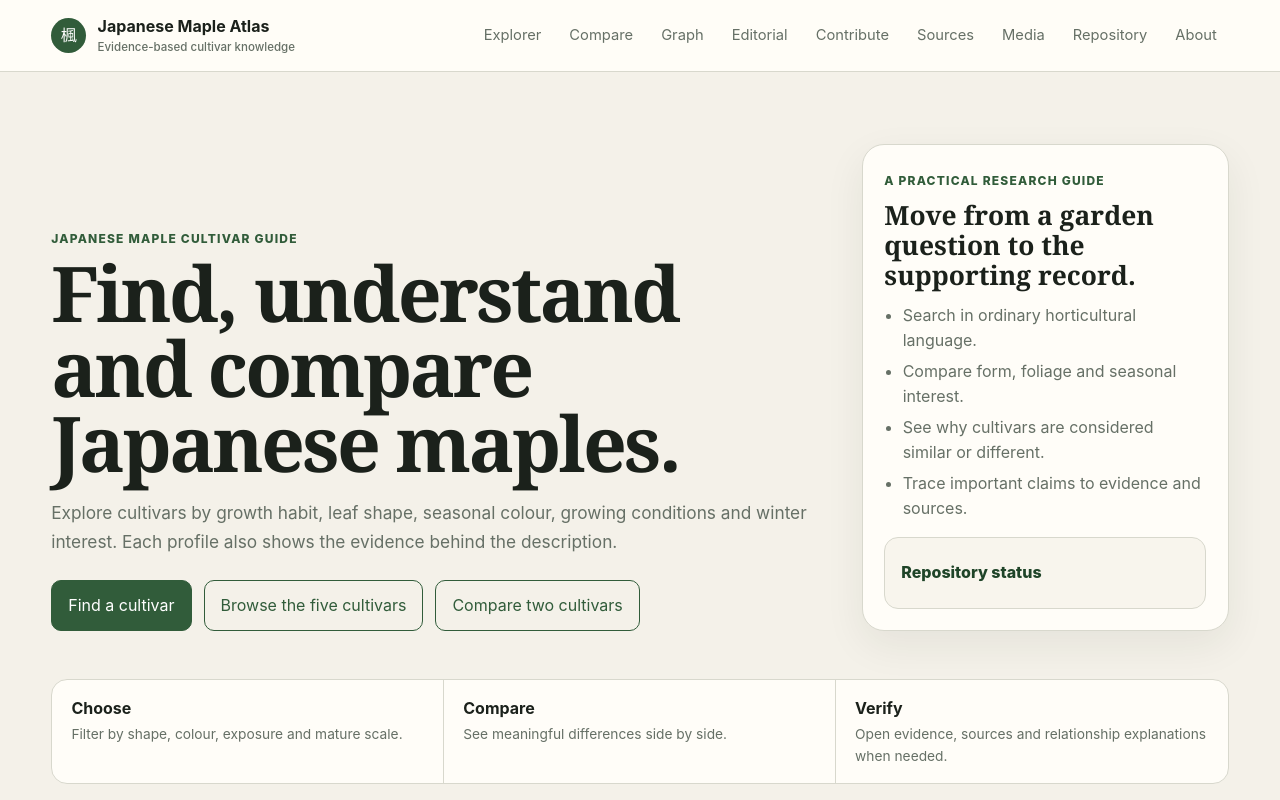
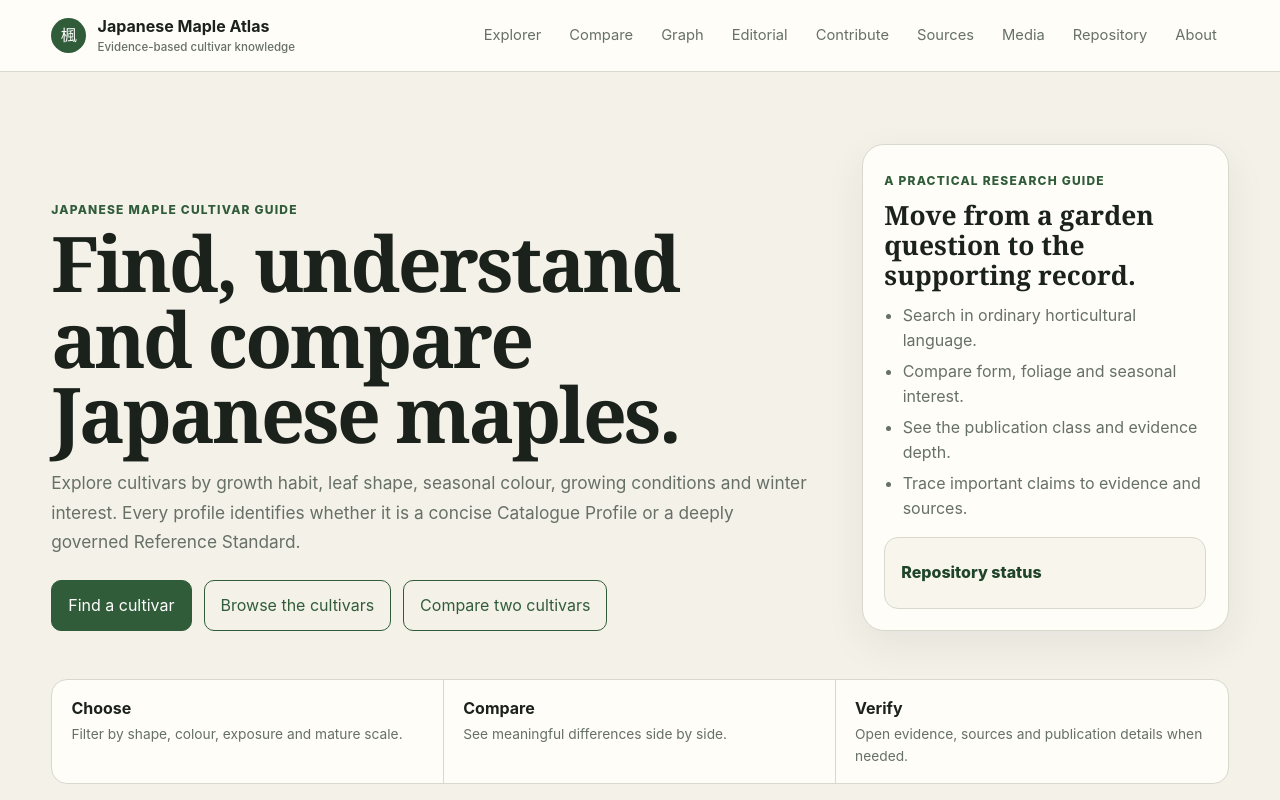
Before and after one commit to JorisMB82/japanese-maple-atlas, a Next.js app: page / in a window 1280 px wide. Shown: the top 800 px of the page. Built offline with nearby package versions, Linux system fonts and the light colour scheme.

Commit message:
Catalogue MVP: make home page publication-class aware

```diff
--- a/app/page.js
+++ b/app/page.js
@@ -12,24 +12,24 @@ export default function Home() {
       <div>
         <div className="kicker">Japanese maple cultivar guide</div>
         <h1>Find, understand and compare Japanese maples.</h1>
-        <p>Explore cultivars by growth habit, leaf shape, seasonal colour, growing conditions and winter interest. Each profile also shows the evidence behind the description.</p>
-        <div className="heroActions"><a className="button" href="/explorer">Find a cultivar</a><a className="button secondary" href="#directory-heading">Browse the five cultivars</a><a className="button secondary" href="/compare">Compare two cultivars</a></div>
+        <p>Explore cultivars by growth habit, leaf shape, seasonal colour, growing conditions and winter interest. Every profile identifies whether it is a concise Catalogue Profile or a deeply governed Reference Standard.</p>
+        <div className="heroActions"><a className="button" href="/explorer">Find a cultivar</a><a className="button secondary" href="#directory-heading">Browse the cultivars</a><a className="button secondary" href="/compare">Compare two cultivars</a></div>
       </div>
       <aside className="heroPanel">
         <span className="panelEyebrow">A practical research guide</span>
         <h2>Move from a garden question to the supporting record.</h2>
-        <ul className="plainFeatureList"><li>Search in ordinary horticultural language.</li><li>Compare form, foliage and seasonal interest.</li><li>See why cultivars are considered similar or different.</li><li>Trace important claims to evidence and sources.</li></ul>
-        <details className="compactDisclosure"><summary>Repository status</summary><div className="statGrid"><div><strong>{stats.cultivars}</strong><span>Cultivars</span></div><div><strong>{stats.species}</strong><span>Species</span></div><div><strong>{stats.graphNodes}</strong><span>Relationship nodes</span></div><div><strong>{stats.graphEdges}</strong><span>Verified connections</span></div></div><p>RC-001 through RC-005 remain frozen and hash-protected. The interface is derived from those source records.</p></details>
+        <ul className="plainFeatureList"><li>Search in ordinary horticultural language.</li><li>Compare form, foliage and seasonal interest.</li><li>See the publication class and evidence depth.</li><li>Trace important claims to evidence and sources.</li></ul>
+        <details className="compactDisclosure"><summary>Repository status</summary><div className="statGrid"><div><strong>{stats.cultivars}</strong><span>Cultivars</span></div><div><strong>{stats.referenceStandards}</strong><span>Reference Standards</span></div><div><strong>{stats.catalogueProfiles}</strong><span>Catalogue Profiles</span></div><div><strong>{stats.graphEdges}</strong><span>Verified connections</span></div></div><p>Reference Standards remain frozen and hash-protected. Catalogue Profiles use a lean, reviewed contract with explicit confidence and media-state disclosure.</p></details>
       </aside>
     </section>
 
     <div className="valueStrip">
       <div><strong>Choose</strong><span>Filter by shape, colour, exposure and mature scale.</span></div>
       <div><strong>Compare</strong><span>See meaningful differences side by side.</span></div>
-      <div><strong>Verify</strong><span>Open evidence, sources and relationship explanations when needed.</span></div>
+      <div><strong>Verify</strong><span>Open evidence, sources and publication details when needed.</span></div>
     </div>
 
-    <details className="evidenceDisclosure"><summary>How the evidence works</summary><p>The repository is the source of truth. Search results, saved views and exports are working aids; they do not change the verified cultivar records or imply specimen authentication.</p></details>
+    <details className="evidenceDisclosure"><summary>How the evidence works</summary><p>The repository is the source of truth. Reference Standards provide the deepest assurance; Catalogue Profiles provide scalable reviewed breadth. Search results, saved views and exports do not authenticate a specimen.</p></details>
 
     <CultivarExplorer cultivars={cultivars} facets={facets} examples={queryExamples()} />
   </>;
```
